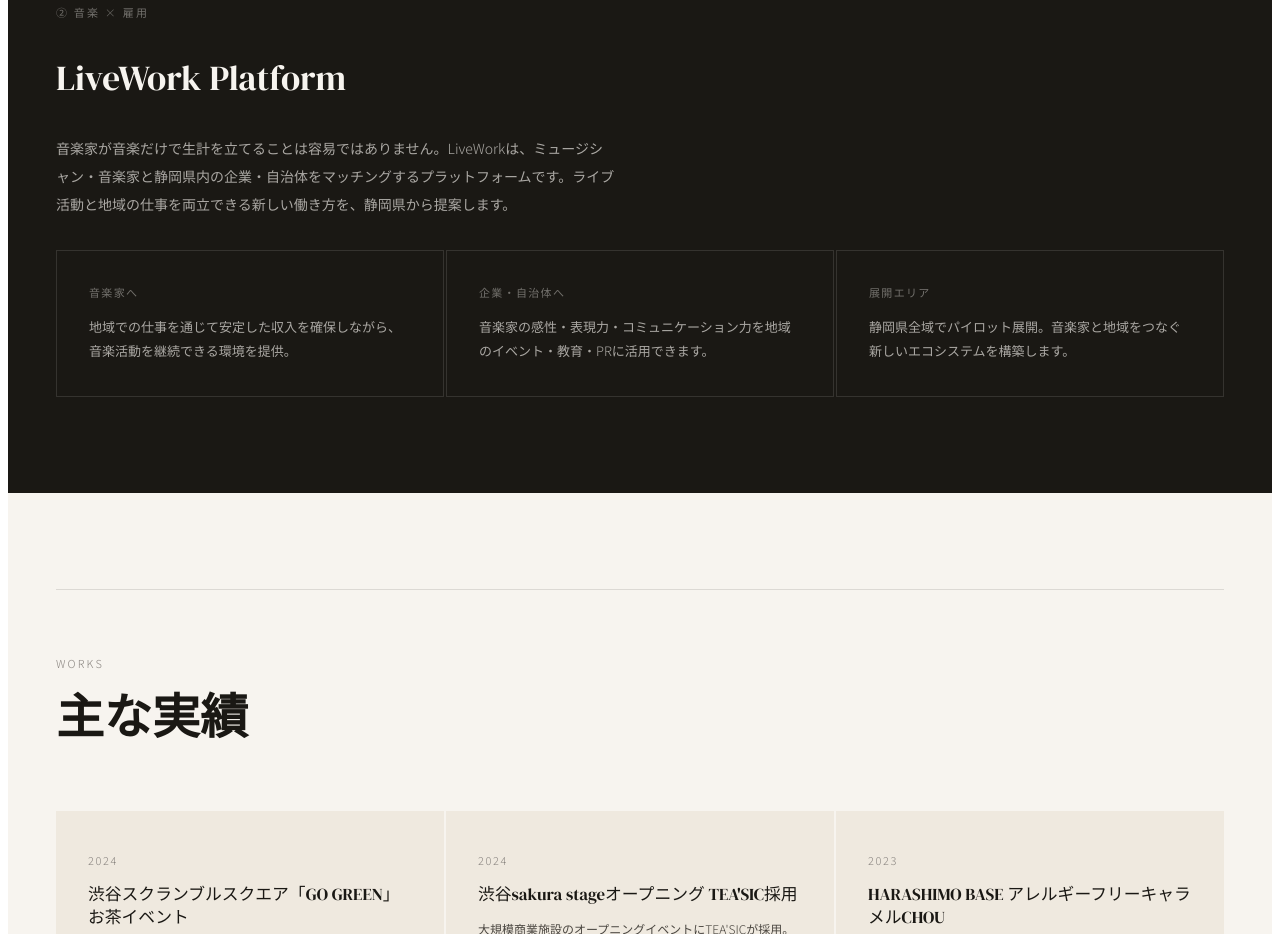
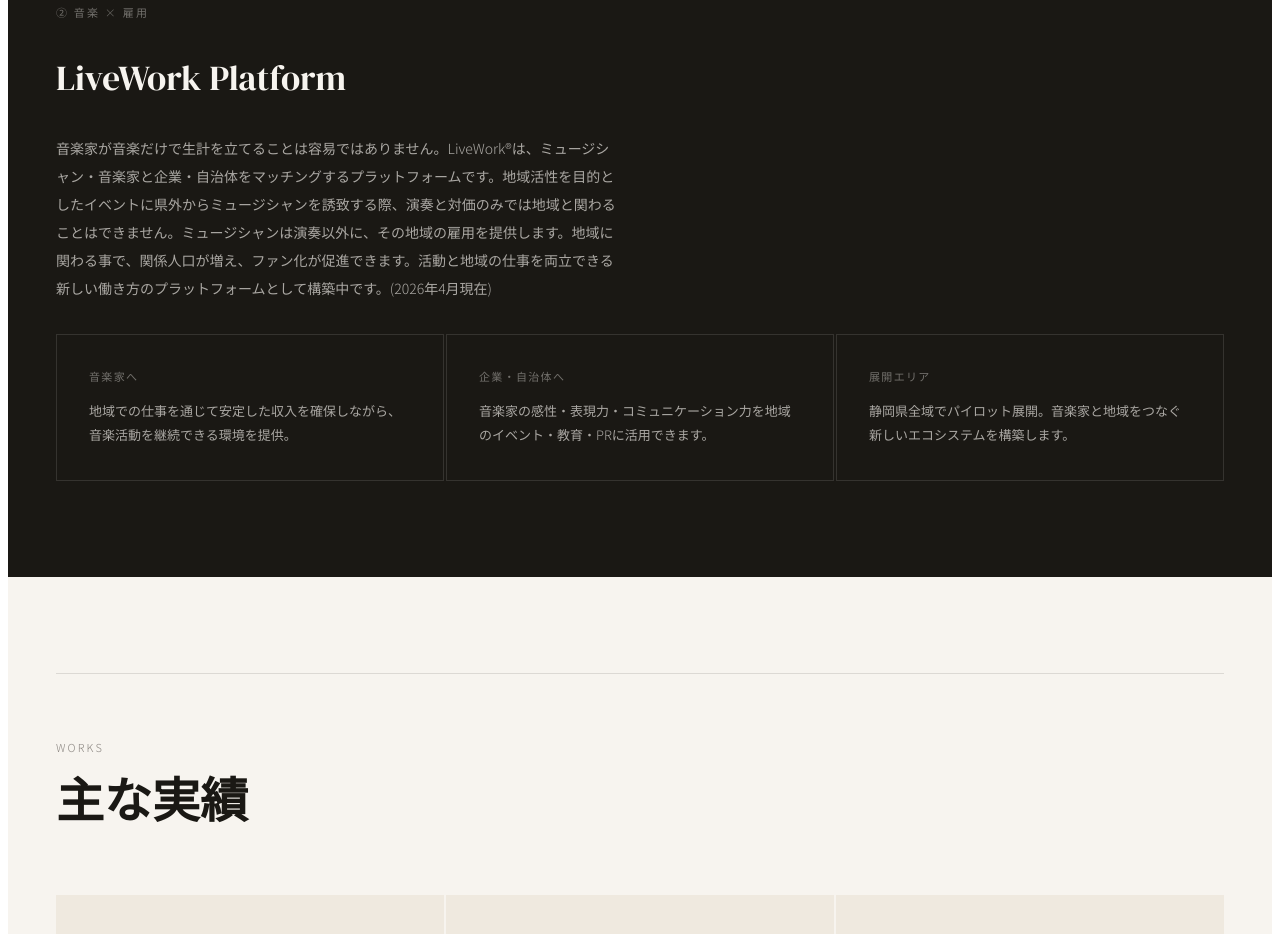
Before and after one commit to tokinojozo/tokinojozo, a plain HTML site: page index.html in a window 1280 px wide. Shown: the part 2413-3347 px from the top of the page. Drawn offline with Linux system fonts and the light colour scheme.

Commit message:
Update index.html

```diff
--- a/index.html
+++ b/index.html
@@ -199,12 +199,12 @@
       </div>
     </div>
 
-    <!-- LiveWork -->
+    <!-- LiveWork® -->
     <div style="margin-top: 5rem;">
       <p class="t-section-label t-reveal" style="color: rgba(247,244,239,0.4); margin-bottom: 1.5rem;">② 音楽 × 雇用</p>
       <h3 class="t-reveal" style="font-family: var(--serif); font-size: clamp(1.5rem, 3vw, 2.2rem); color: var(--paper); font-weight: 400; margin-bottom: 1.5rem;">LiveWork Platform</h3>
       <p class="t-reveal" style="font-size: 14px; color: rgba(247,244,239,0.65); line-height: 2; max-width: 560px; margin-bottom: 2rem;">
-        音楽家が音楽だけで生計を立てることは容易ではありません。LiveWorkは、ミュージシャン・音楽家と静岡県内の企業・自治体をマッチングするプラットフォームです。ライブ活動と地域の仕事を両立できる新しい働き方を、静岡県から提案します。
+        音楽家が音楽だけで生計を立てることは容易ではありません。LiveWork®は、ミュージシャン・音楽家と企業・自治体をマッチングするプラットフォームです。地域活性を目的としたイベントに県外からミュージシャンを誘致する際、演奏と対価のみでは地域と関わることはできません。ミュージシャンは演奏以外に、その地域の雇用を提供します。地域に関わる事で、関係人口が増え、ファン化が促進できます。活動と地域の仕事を両立できる新しい働き方のプラットフォームとして構築中です。(2026年4月現在)
       </p>
       <div style="display: grid; grid-template-columns: 1fr 1fr 1fr; gap: 2px;" class="t-reveal">
         <div style="padding: 2rem; border: 0.5px solid rgba(247,244,239,0.12);">
```
